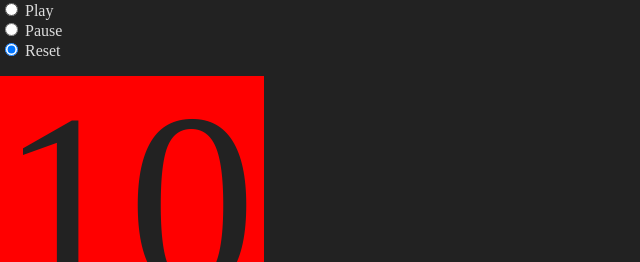
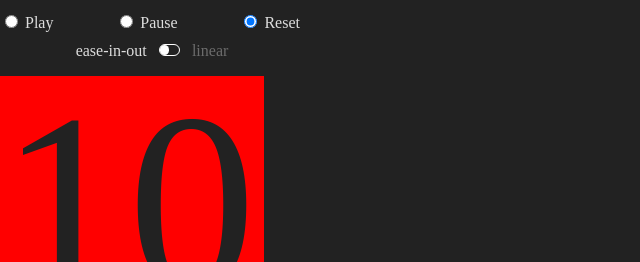
Before and after one commit to MERNCraft/colour-countdown, a plain HTML site: page index.html in a window 1280 px wide. Shown: the top 262 px of the page, without its empty margins (0-640 px from the left). Drawn offline with Linux system fonts and the light colour scheme.

Commit message:
Add ease-in-out|linear checkbox slider
index.html
---
* Organize buttons into div#settings with
  div#controls and label with input#linear checkbox
* Give colour-changing div the id #animation

styles.css
---
* Add --timing custom property
* Add rule so input#linear sets --timing to linear
* Add rules to lay out #settings, #controls and
  two-way slider
* Add rules to handle two-way slider

```diff
--- a/index.html
+++ b/index.html
@@ -5,12 +5,14 @@
   <meta
     name="viewport"
     content="width=device-width, initial-scale=1.0">
-  <title>Countdown</title>
+  <title>Colour Countdown</title>
   <link rel="stylesheet" href="styles.css">
 </head>
 <body>
 
   <main>
+    <div id="settings">
+      <div id="controls">
         <label>
           <input
             type="radio"
@@ -19,7 +21,6 @@
           >
           <span>Play</span>
         </label>
-
         <label>
           <input
             type="radio"
@@ -28,7 +29,6 @@
           >
           <span>Pause</span>
         </label>
-
         <label>
           <input
             type="radio"
@@ -38,8 +38,24 @@
           >
           <span>Reset</span>
         </label>
+      </div>
 
-    <div></div>
+      <label
+        class="two-way"
+      >
+        <input
+          id="linear"
+          type="checkbox"
+        >
+        <span class="pre">ease-in-out</span>
+        <span class="slot">
+          <span class="slider"></span>
+        </span>
+        <span class="post">linear</span>
+      </label>
+    </div>
+
+    <div id="animation"></div>
 
   <a
     class="github"
--- a/styles.css
+++ b/styles.css
@@ -3,7 +3,13 @@ body {
   color: #ddd;
   background-color: #222;
 
+  --timing: ease-in-out;
+
   counter-reset: countdown 10;
+}
+
+body:has(#linear:checked) {
+  --timing: linear;
 }
 
 main {
@@ -13,30 +19,45 @@ main {
   overflow: hidden;
 }
 
-label {
-  display: block;
+div#settings {
+  display: flex;
+  flex-direction: column;
+  justify-content: space-between;
+  margin-top: 12px;
+  height: 48px;
+
+  div#controls {
+    display: flex;
+    justify-content: space-between;
+  }
+
+  label {
+    align-self: center;
+  }
 }
 
-div {
+div#animation {
   margin: 16px 36px 0 0;
   background-color: #f00
 }
 
-div::after {
+div#animation::after {
   font-size: 256px;
   color: #222;
   line-height: 1em;
   content: counter(countdown);
 }
 
-body:has(input#paused:checked) div,
-body:has(input#play:checked) div {
+body:has(input#paused:checked) div#animation,
+body:has(input#play:checked) div#animation {
   animation-name: timer;
   animation-duration: 10s;
   animation-fill-mode: forwards;
+  animation-iteration-count: infinite;
+  animation-timing-function: var(--timing);
 }
 
-body:has(input#paused:checked) div {
+body:has(input#paused:checked) div#animation {
   animation-play-state: paused;
 }
 
@@ -52,6 +73,72 @@ body:has(input#paused:checked) div {
  80% { background-color: #80f; }
  90% { background-color: #f0f; }
 100% { background-color: #f00; }
+}
+
+/* SLIDER-TYPE CHECKBOXES // // // // / SLIDER-TYPE CHECKBOXES */
+
+label {
+  --size: 0.6em;
+  --onColor: rgb(255,255,255);
+  --offColor: rgba(255,255,255,0.333);
+  --dullColor: rgba(255,255,255,0.125);
+}
+
+input[type=checkbox] {
+  width: 0;
+  height: 0;
+  opacity: 0;
+  padding: 0;
+  margin: 0;
+  border: none;
+}
+
+input[type=checkbox] ~ span.slot {
+  display: inline-block;
+  position: relative;
+  margin: 0 0.5em;
+  width: calc(2 * var(--size));
+  height: var(--size);
+  border: 0.02em solid var(--offColor);
+  border-radius: var(--size);
+  background-color: var(--dullColor);
+}
+
+input[type=checkbox]:checked ~ span.slot,
+.two-way input[type=checkbox] ~ span.slot {
+  border-color: var(--onColor);
+  background-color: transparent;
+}
+
+input[type=checkbox] ~ span span{
+  display: inline-block;
+  position: absolute;
+  margin: 0;
+  width: var(--size);
+  height: var(--size);
+  left: 0;
+  top: 0;
+
+  background-color: var(--offColor);
+  border-radius: var(--size);
+  transition: all 0.25s;
+}
+
+.two-way input[type=checkbox] ~ span span {
+  background-color: var(--onColor);
+}
+
+input[type=checkbox]:checked ~ span  span {
+  left: var(--size);
+  background-color: var(--onColor);
+}
+
+.two-way input[type=checkbox]:not(:checked) ~ span:last-of-type {
+  color: var(--offColor);
+}
+
+.two-way input[type=checkbox]:checked ~ span:first-of-type {
+  color: var(--offColor);
 }
 
 /* Show the GitHub logo */
```
Lines whose indentation alone changed are shown as unchanged.
